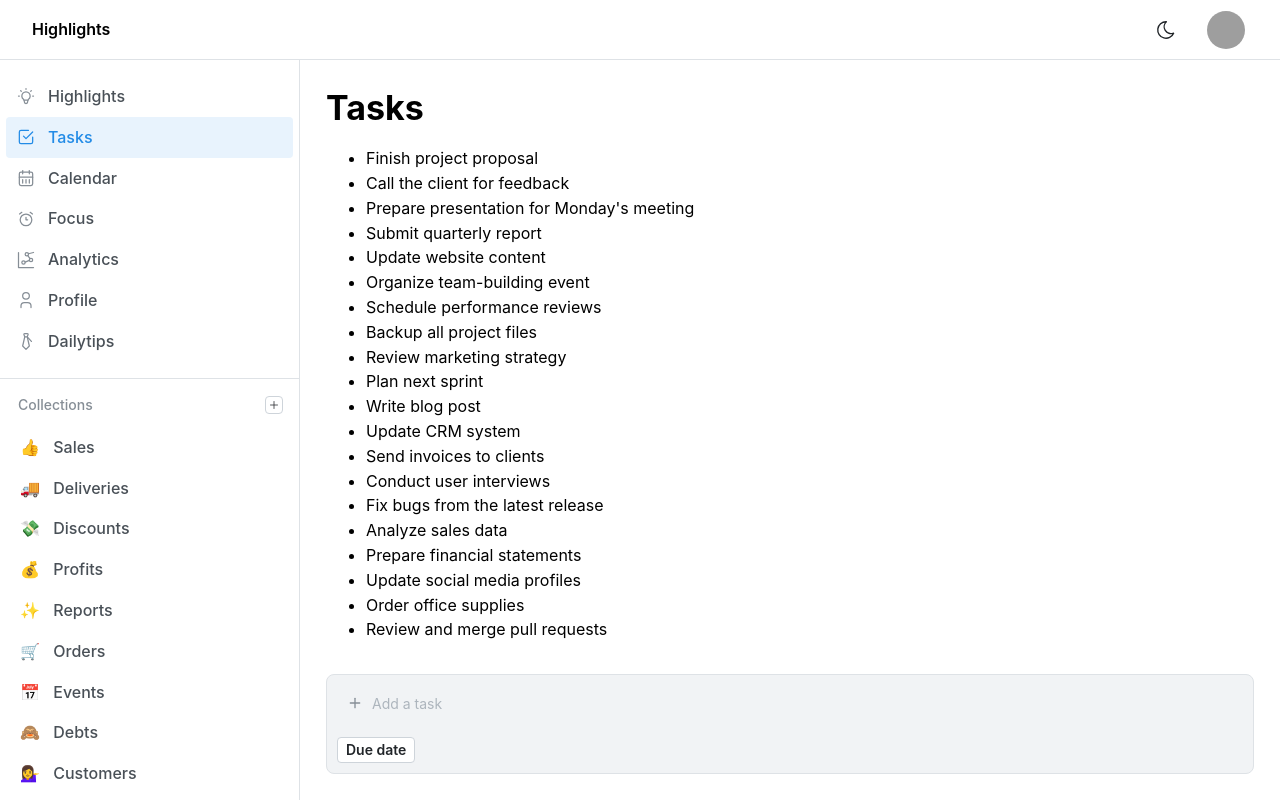
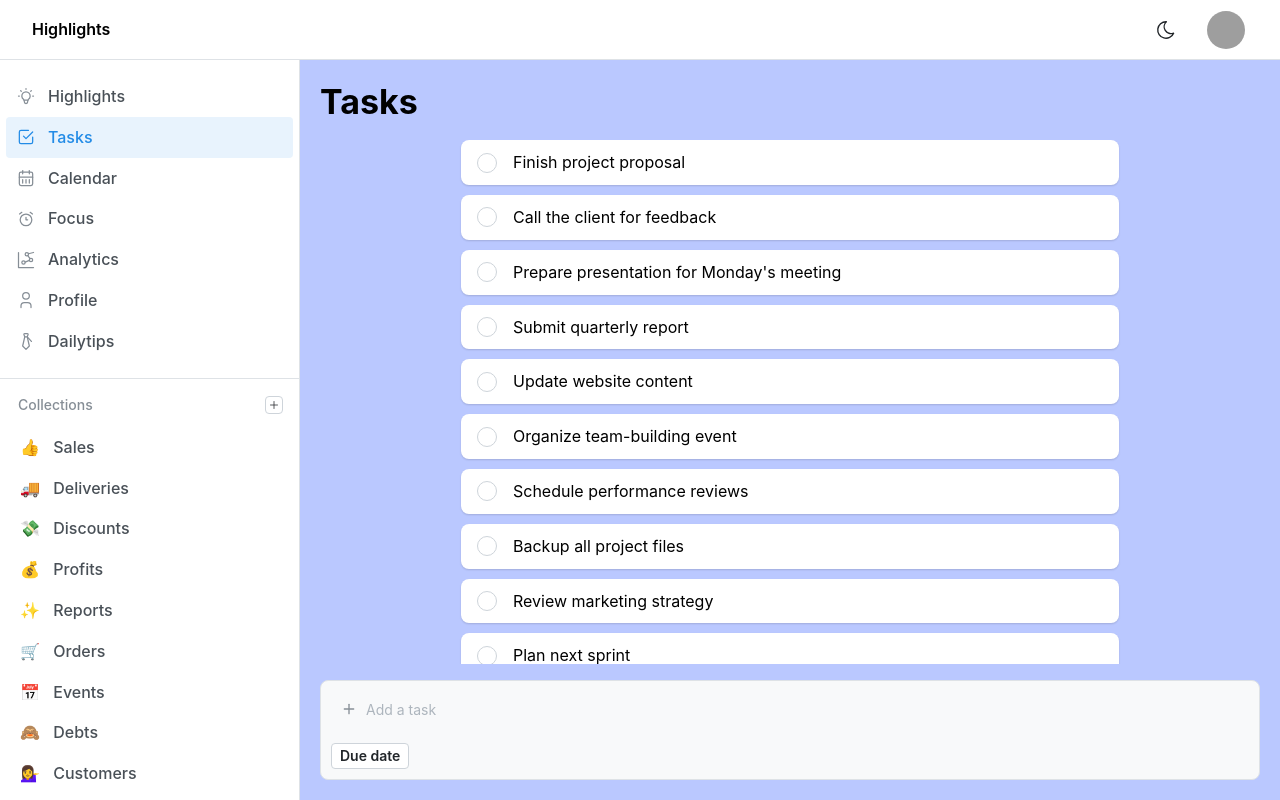
Before and after one commit to nipunayf/highlights, a Next.js app in the folder src/website/highlights/: page /tasks in a window 1280 px wide. Built offline with nearby package versions, Linux system fonts and the light colour scheme; grey boxes are pictures that could not be loaded; what @azure/msal-react would draw is missing.

Commit message:
Change Task page design

```diff
--- a/src/website/highlights/src/components/PageLayout.tsx
+++ b/src/website/highlights/src/components/PageLayout.tsx
@@ -14,7 +14,7 @@ export default function PageLayout({ children }: { children: React.ReactNode })
                 breakpoint: 'sm',
                 collapsed: { mobile: !opened },
             }}
-            padding="md"
+        // padding="md"
         >
             <AppShell.Header>
                 <Header opened={opened} toggle={toggle} />
@@ -25,9 +25,9 @@ export default function PageLayout({ children }: { children: React.ReactNode })
             </AppShell.Navbar>
 
             <AppShell.Main>
-                <Box m={'xs'}>
-                    {children}
-                </Box>
+                {/* <Box m={'xs'}> */}
+                {children}
+                {/* </Box> */}
             </AppShell.Main>
         </AppShell>
     );
--- a/src/website/highlights/src/features/tasks/TaskForm.module.css
+++ b/src/website/highlights/src/features/tasks/TaskForm.module.css
@@ -1,8 +1,8 @@
 .container {
-    background-color: light-dark(var(--mantine-color-gray-1), var(--mantine-color-dark-5));
+    background-color: light-dark(var(--mantine-color-gray-0), var(--mantine-color-dark-6));
 
     &:hover,
     &:focus-within {
-        background-color: light-dark(var(--mantine-color-gray-0), var(--mantine-color-dark-6));
+        background-color: light-dark(var(--mantine-color-white), var(--mantine-color-dark-5));
     }
 }
--- a/src/website/highlights/src/features/tasks/TaskList.tsx
+++ b/src/website/highlights/src/features/tasks/TaskList.tsx
@@ -1,11 +1,21 @@
-import { selectTaskById, selectTaskIds } from "@/features/tasks/tasksSlice";
-import { useAppSelector } from "@/hooks";
+import { selectTaskById, selectTaskIds, taskCompleted, taskUncompleted } from "@/features/tasks/tasksSlice";
+import { useAppDispatch, useAppSelector } from "@/hooks";
 import type { TaskList } from "@/models/TaskList";
+import { Checkbox, Group, Paper, Stack, Text } from "@mantine/core";
 
 let TaskExcerpt = ({ taskId }: { taskId: string }) => {
+    const dispatch = useAppDispatch();
     const task = useAppSelector(state => selectTaskById(state, taskId))
+
     return (
-        <li key={task.id}>{task.title}</li>
+        <Paper component={Group} w={'100%'} shadow={'xs'} radius={'md'} py={'xs'} px={'md'} key={task.id}>
+            <Checkbox
+                radius={'lg'}
+                checked={task.completed}
+                onChange={() => { task.completed ? dispatch(taskUncompleted(task.id)) : dispatch(taskCompleted(task.id)) }}
+            />
+            <Text td={task.completed ? 'line-through' : ''}>{task.title}</Text>
+        </Paper>
     );
 }
 
@@ -13,12 +23,10 @@ export default function TaskList() {
     const orderedTaskIds = useAppSelector(selectTaskIds);
 
     return (
-        <>
-            <ul>
-                {orderedTaskIds.map((taskId) => (
-                    <TaskExcerpt key={taskId} taskId={taskId} />
-                ))}
-            </ul>
-        </>
+        <Stack gap={'xs'}>
+            {orderedTaskIds.map((taskId) => (
+                <TaskExcerpt key={taskId} taskId={taskId} />
+            ))}
+        </Stack>
     )
 }
--- a/src/website/highlights/src/pages/tasks/Tasks.module.css
+++ b/src/website/highlights/src/pages/tasks/Tasks.module.css
@@ -1,3 +1,3 @@
 .tasks {
-    height: calc(100dvh - var(--app-shell-header-offset) - calc(2* var(--app-shell-padding)) - calc(2* var(--mantine-spacing-xs)));
+    height: calc(100dvh - var(--app-shell-header-offset) - calc(2* var(--app-shell-padding)) - calc(2* var(--mantine-spacing-lg)));
 }
--- a/src/website/highlights/src/pages/tasks/index.tsx
+++ b/src/website/highlights/src/pages/tasks/index.tsx
@@ -1,21 +1,29 @@
 import PageLayout from "@/components/PageLayout";
-import { Box, Flex, ScrollArea, Title } from "@mantine/core";
+import { Box, Flex, ScrollArea, Title, useMantineColorScheme, useMantineTheme } from "@mantine/core";
 import { ReactNode } from "react";
 import TaskForm from "@/features/tasks/TaskForm";
 import TaskList from "@/features/tasks/TaskList";
 import classes from './Tasks.module.css';
 
 export default function Tasks() {
+    const theme = useMantineTheme();
+    const { colorScheme } = useMantineColorScheme();
+    const backgroundColor = colorScheme === 'dark' ? theme.colors.dark[9] : theme.colors.indigo[2];
+
     return (
+        <Box p={'lg'} style={{ backgroundColor: backgroundColor }}>
             <Flex className={classes.tasks} direction={"column"}>
                 <Title order={1}>Tasks</Title>
-            <ScrollArea>
+                <ScrollArea my={'md'}>
+                    <Box mx={'auto'} maw={'70%'}>
                         <TaskList />
+                    </Box>
                 </ScrollArea>
                 <Box mt={'auto'} mb={0}>
                     <TaskForm />
                 </Box>
             </Flex>
+        </Box>
     )
 }
 
```
Lines whose indentation alone changed are shown as unchanged.
